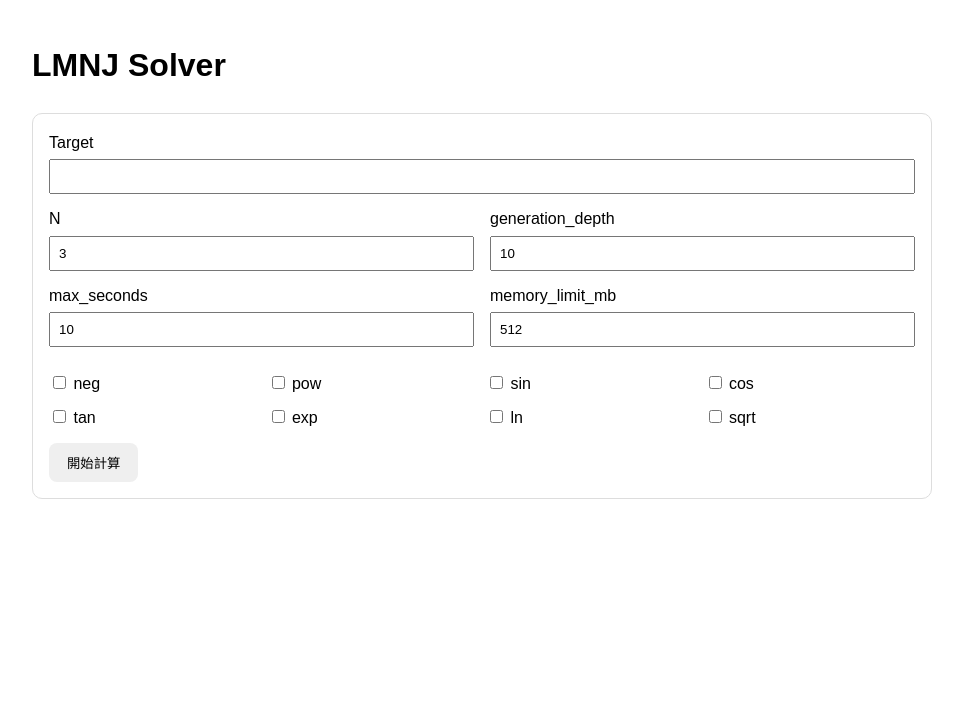
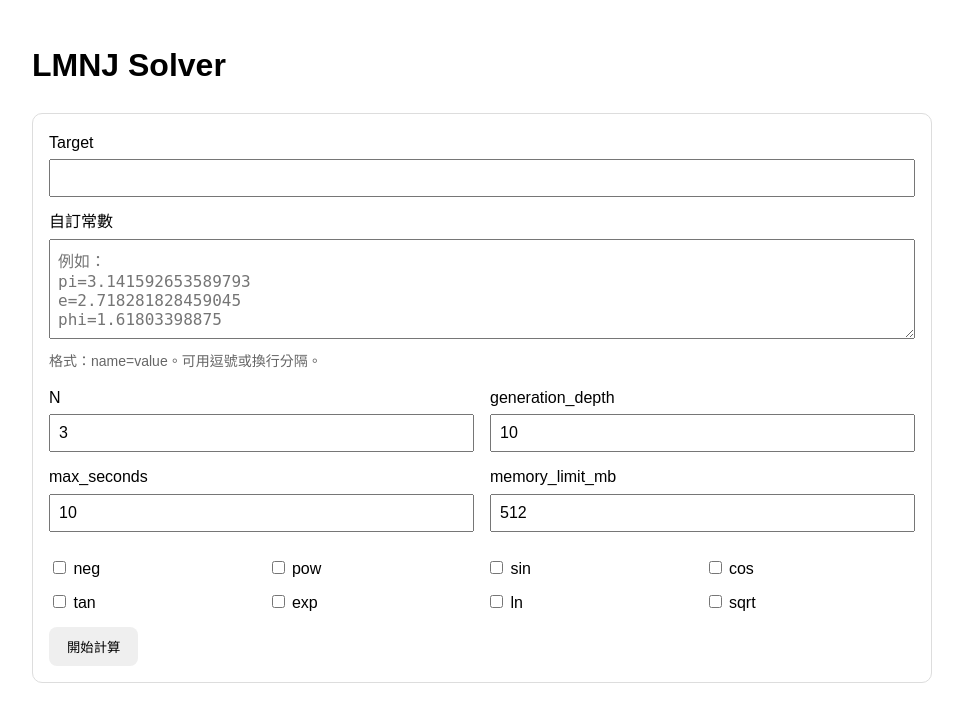
Before and after one commit to lmnjlmnj/lmnj, a Flask app: page / in a window 1280 px wide. Shown: the top 722 px of the page, without its empty margins (158-1121 px from the left). Run offline with Flask 3, Linux system fonts and the light colour scheme.

Commit message:
Enhance form with dynamic values and styling

```diff
--- a/templates/index.html
+++ b/templates/index.html
@@ -29,12 +29,17 @@
       gap: 8px;
       margin: 12px 0;
     }
-    input[type="number"] {
+    input[type="number"], textarea {
       width: 100%;
       padding: 8px;
       margin-top: 4px;
       margin-bottom: 12px;
       box-sizing: border-box;
+      font-size: 16px;
+    }
+    textarea {
+      resize: vertical;
+      min-height: 100px;
     }
     button {
       padding: 10px 18px;
@@ -49,6 +54,16 @@
       padding: 12px;
       border-radius: 8px;
     }
+    .hint {
+      color: #666;
+      font-size: 14px;
+      margin-top: -8px;
+      margin-bottom: 12px;
+    }
+    .error {
+      color: #b00020;
+      font-weight: bold;
+    }
   </style>
 </head>
 <body>
@@ -56,46 +71,53 @@
 
   <form method="post" class="card">
     <label>Target
-      <input type="number" step="any" name="target" required>
+      <input type="number" step="any" name="target" required value="{{ form_data.target }}">
     </label>
+
+    <label>自訂常數
+      <textarea name="consts" placeholder="例如：&#10;pi=3.141592653589793&#10;e=2.718281828459045&#10;phi=1.61803398875">{{ form_data.consts }}</textarea>
+    </label>
+    <div class="hint">
+      格式：name=value。可用逗號或換行分隔。
+    </div>
 
     <div class="row">
       <label>N
-        <input type="number" name="N" value="3" min="1">
+        <input type="number" name="N" value="{{ form_data.N }}" min="1">
       </label>
 
       <label>generation_depth
-        <input type="number" name="generation_depth" value="10" min="1">
+        <input type="number" name="generation_depth" value="{{ form_data.generation_depth }}" min="1">
       </label>
     </div>
 
     <div class="row">
       <label>max_seconds
-        <input type="number" step="any" name="max_seconds" value="10" min="1">
+        <input type="number" step="any" name="max_seconds" value="{{ form_data.max_seconds }}" min="1">
       </label>
 
       <label>memory_limit_mb
-        <input type="number" name="memory_limit_mb" value="512" min="64">
+        <input type="number" name="memory_limit_mb" value="{{ form_data.memory_limit_mb }}" min="64">
       </label>
     </div>
 
     <div class="checks">
-      <label><input type="checkbox" name="use_neg"> neg</label>
-      <label><input type="checkbox" name="use_pow"> pow</label>
-      <label><input type="checkbox" name="use_sin"> sin</label>
-      <label><input type="checkbox" name="use_cos"> cos</label>
-      <label><input type="checkbox" name="use_tan"> tan</label>
-      <label><input type="checkbox" name="use_exp"> exp</label>
-      <label><input type="checkbox" name="use_ln"> ln</label>
-      <label><input type="checkbox" name="use_sqrt"> sqrt</label>
+      <label><input type="checkbox" name="use_neg" {% if form_data.use_neg %}checked{% endif %}> neg</label>
+      <label><input type="checkbox" name="use_pow" {% if form_data.use_pow %}checked{% endif %}> pow</label>
+      <label><input type="checkbox" name="use_sin" {% if form_data.use_sin %}checked{% endif %}> sin</label>
+      <label><input type="checkbox" name="use_cos" {% if form_data.use_cos %}checked{% endif %}> cos</label>
+      <label><input type="checkbox" name="use_tan" {% if form_data.use_tan %}checked{% endif %}> tan</label>
+      <label><input type="checkbox" name="use_exp" {% if form_data.use_exp %}checked{% endif %}> exp</label>
+      <label><input type="checkbox" name="use_ln" {% if form_data.use_ln %}checked{% endif %}> ln</label>
+      <label><input type="checkbox" name="use_sqrt" {% if form_data.use_sqrt %}checked{% endif %}> sqrt</label>
     </div>
 
     <button type="submit">開始計算</button>
   </form>
 
   {% if error %}
-    <div class="card">
-      <strong>錯誤：</strong>{{ error }}
+    <div class="card error">
+      錯誤：{{ error }}
     </div>
   {% endif %}
 
@@ -105,6 +127,12 @@
       <p><strong>Target:</strong> {{ result.target }}</p>
       <p><strong>Best value:</strong> {{ result.value }}</p>
       <p><strong>Absolute error:</strong> {{ result.abs_error }}</p>
+
+      {% if result.consts %}
+        <p><strong>Custom consts:</strong></p>
+        <pre>{{ result.consts }}</pre>
+      {% endif %}
+
       <p><strong>Expression:</strong></p>
       <pre>{{ result.expr }}</pre>
     </div>
```
